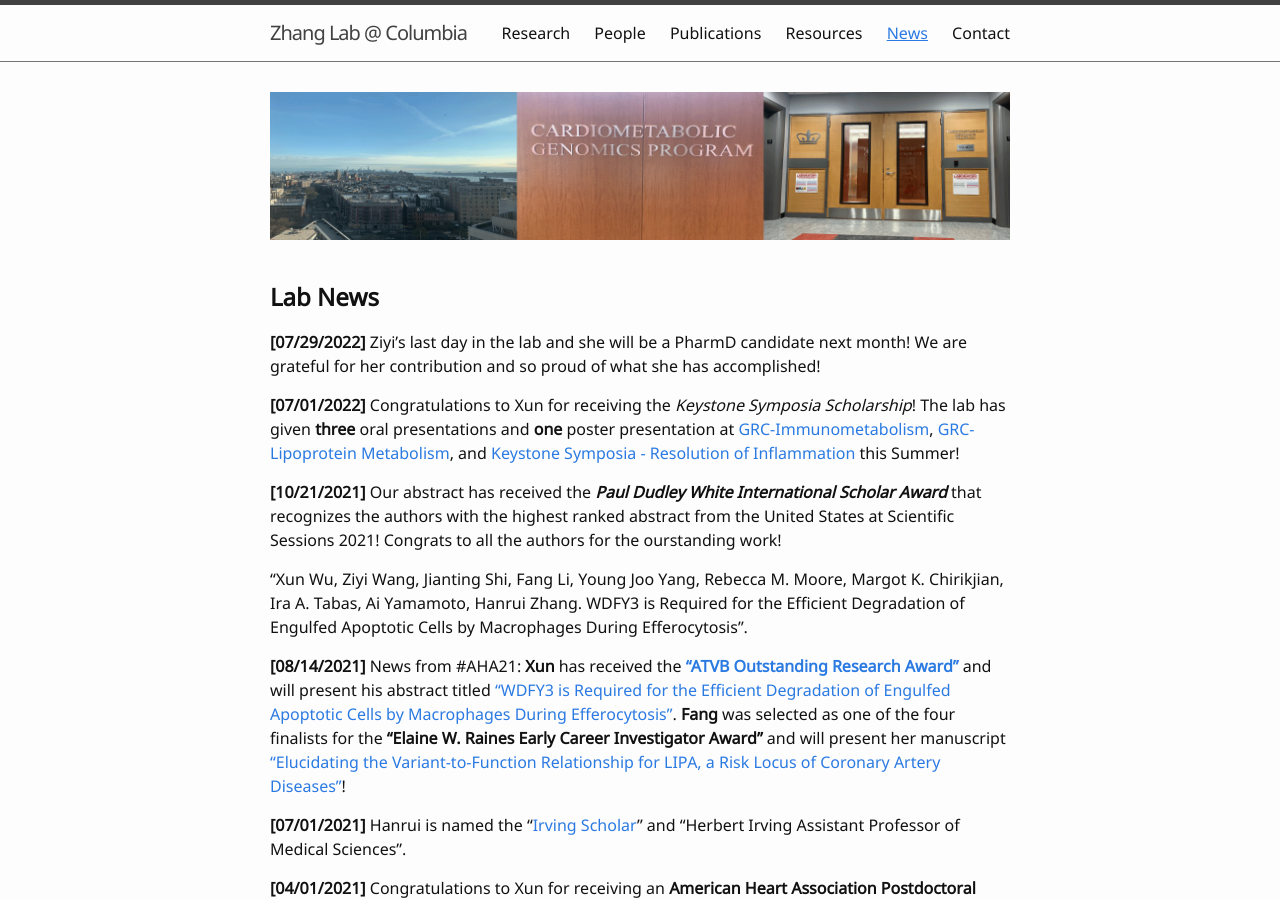
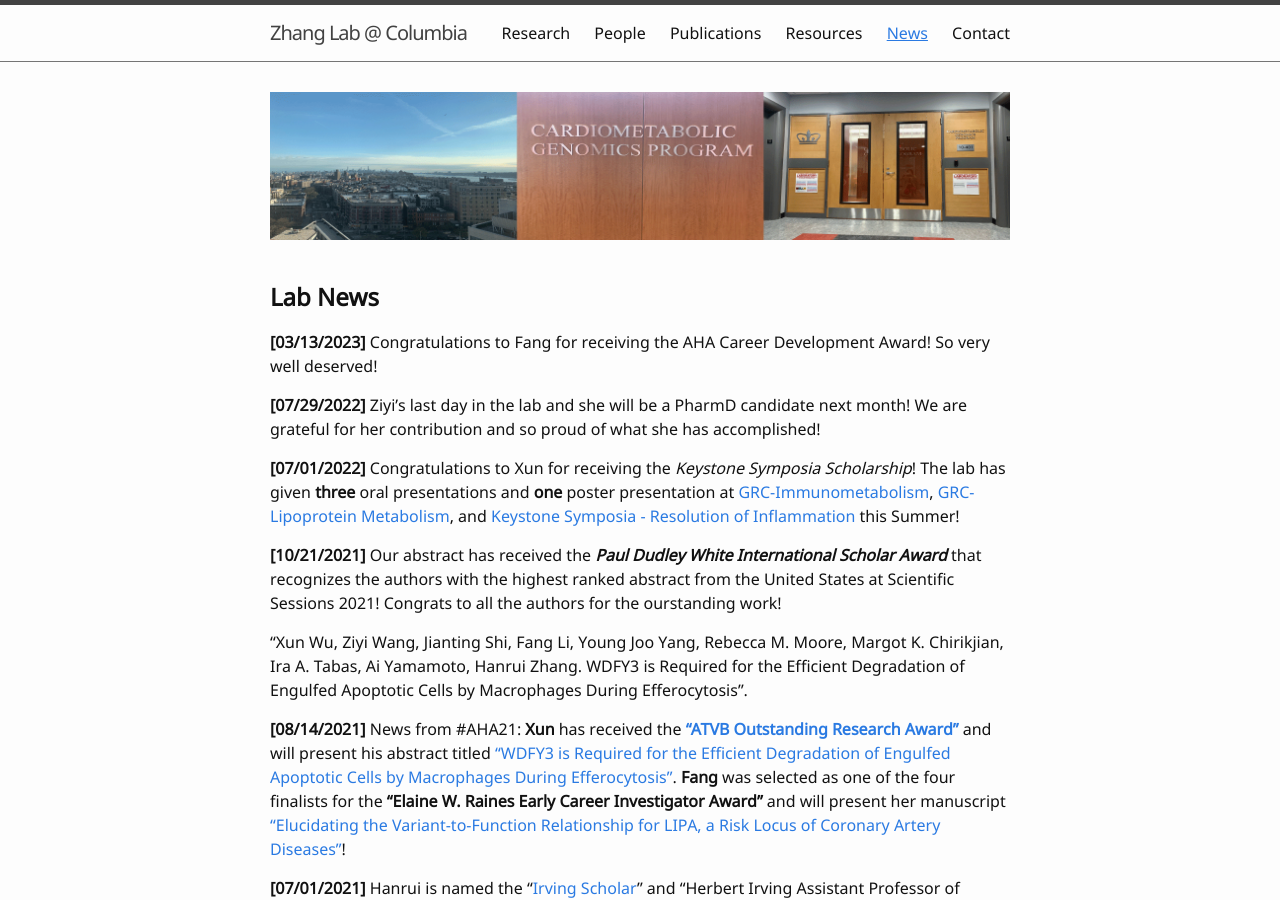
Before and after one commit to hanruizhang/zhanglab, a Jekyll site: the page built from 5_News.md, in a window 1280 px wide and 900 px high. Built offline with Jekyll 4.4.1, drawn with Linux system fonts in a browser that asks for light colours.

Commit message:
Update 5_News.md

```diff
--- a/5_News.md
+++ b/5_News.md
@@ -10,6 +10,7 @@ nav: true
 
 
 ## **Lab News**
+#### **[03/13/2023]** Congratulations to Fang for receiving the AHA Career Development Award! So very well deserved!
 
 #### **[07/29/2022]** Ziyi's last day in the lab and she will be a PharmD candidate next month! We are grateful for her contribution and so proud of what she has accomplished!
 
```
